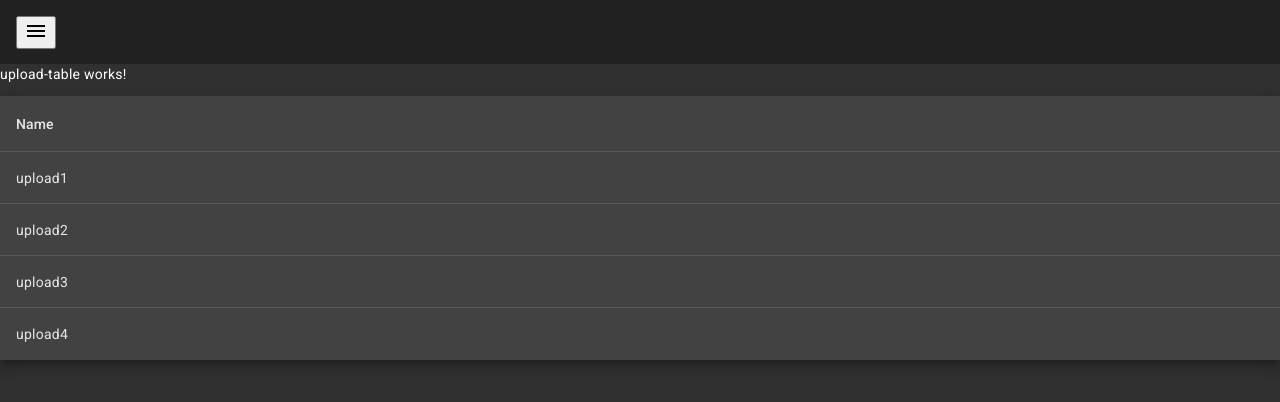
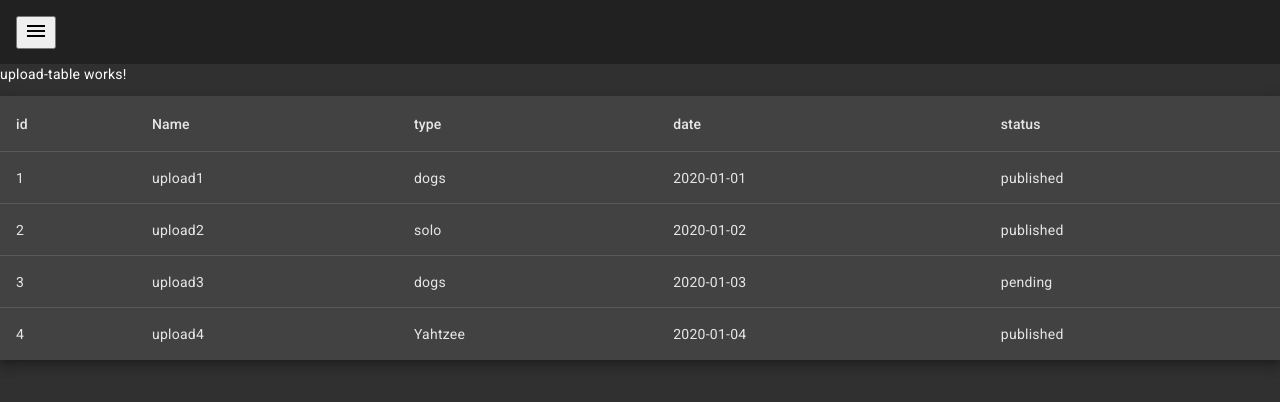
Before and after one commit to payne/upload2, an Angular app: page /upload-table in a window 1280 px wide. Shown: the top 402 px of the page. Built offline with nearby package versions, Linux system fonts and the light colour scheme.

Commit message:
all columns displaying.

```diff
--- a/src/app/upload-table/upload-table.component.html
+++ b/src/app/upload-table/upload-table.component.html
@@ -2,9 +2,25 @@
 
 <table mat-table [dataSource]="uploads"  class="uploads-table mat-elevation-z8"   matSort>
 
+  <ng-container matColumnDef="id">
+    <th mat-header-cell *matHeaderCellDef mat-sort-header> id </th>
+    <td mat-cell *matCellDef="let upload"> {{upload.id}} </td>
+  </ng-container>
   <ng-container matColumnDef="name">
     <th mat-header-cell *matHeaderCellDef mat-sort-header> Name </th>
     <td mat-cell *matCellDef="let upload"> {{upload.name}} </td>
+  </ng-container>
+  <ng-container matColumnDef="type">
+    <th mat-header-cell *matHeaderCellDef mat-sort-header> type </th>
+    <td mat-cell *matCellDef="let upload"> {{upload.type}} </td>
+  </ng-container>
+  <ng-container matColumnDef="date">
+    <th mat-header-cell *matHeaderCellDef mat-sort-header> date </th>
+    <td mat-cell *matCellDef="let upload"> {{upload.date}} </td>
+  </ng-container>
+  <ng-container matColumnDef="status">
+    <th mat-header-cell *matHeaderCellDef mat-sort-header> status </th>
+    <td mat-cell *matCellDef="let upload"> {{upload.status}} </td>
   </ng-container>
 
   <tr mat-header-row *matHeaderRowDef="displayedColumns"></tr>
--- a/src/app/upload-table/upload-table.component.ts
+++ b/src/app/upload-table/upload-table.component.ts
@@ -15,7 +15,6 @@ export class UploadTableComponent {
     {id: 4, name: 'upload4', type: 'Yahtzee', date: '2020-01-04', status: 'published'},
     ];
 
-  displayedColumns: string[] = ['name'];
-  alldisplayedColumns: string[] = ['id', 'name', 'type', 'date', 'status'];
+  displayedColumns: string[] = ['id', 'name', 'type', 'date', 'status'];
 
 }
```
